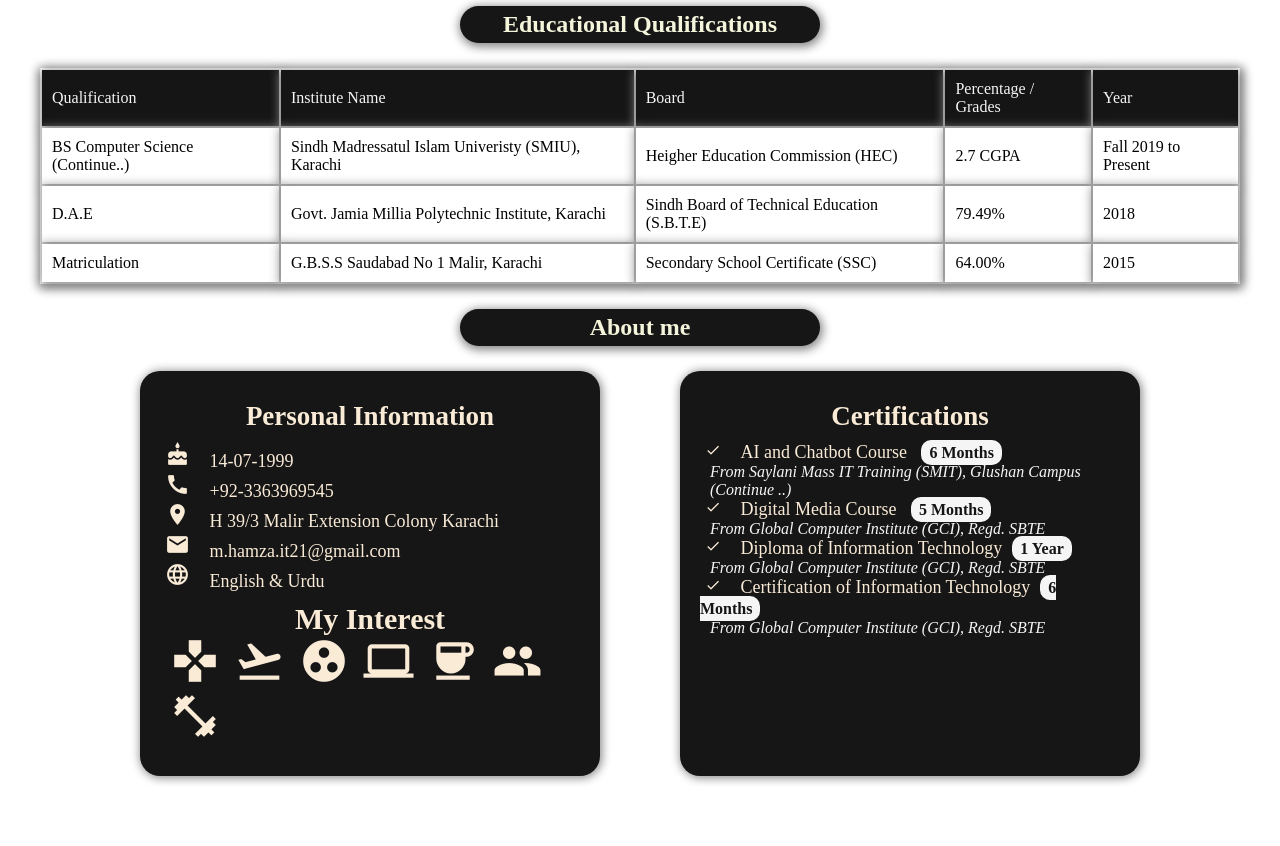
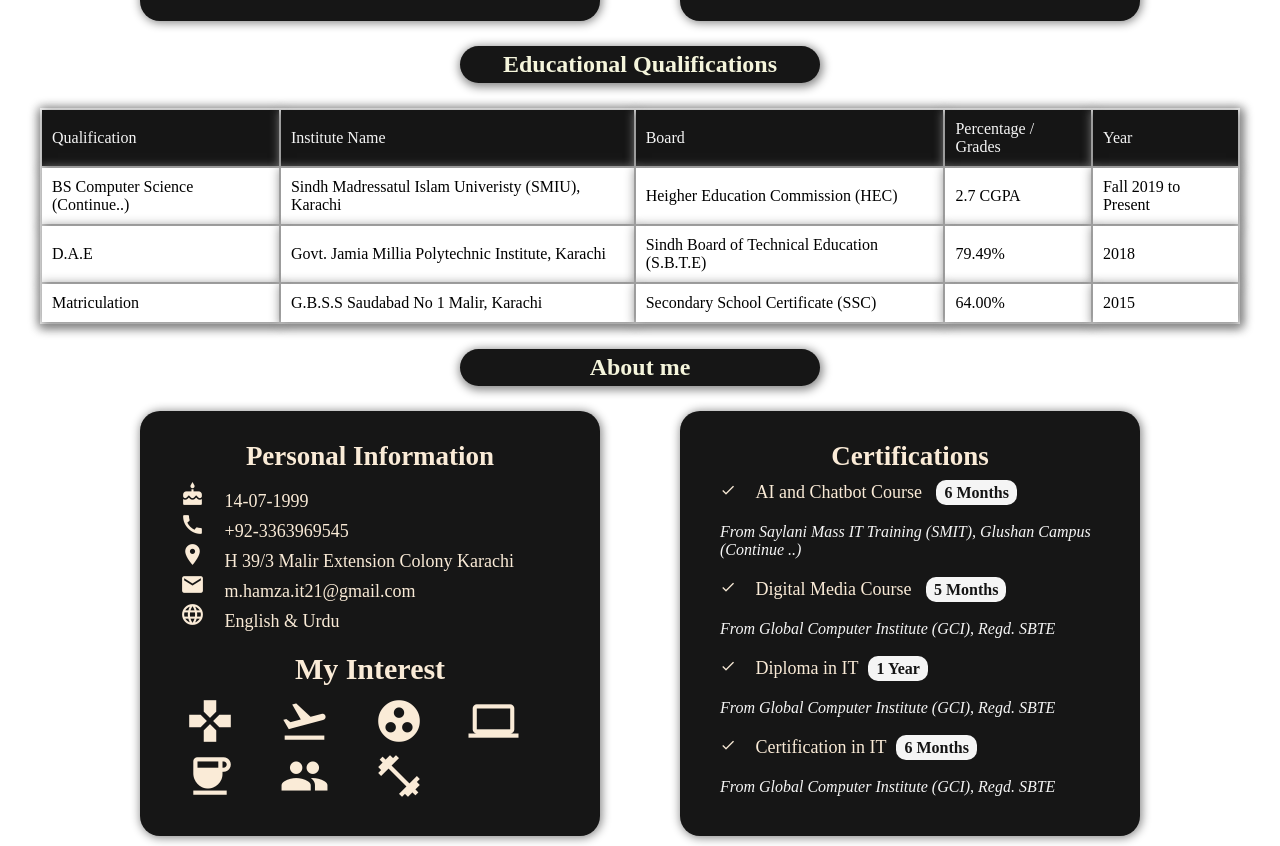
Before and after one commit to MHamza14/Hello-World-JS, a plain HTML site: page index.html in a window 1280 px wide. Shown: the part 1942-2788 px from the top of the page. Before the commit the page ends 2728 px from the top, so only its background shows below. Drawn offline with Linux system fonts and the light colour scheme.

Commit message:
certification part ok

```diff
--- a/index.html
+++ b/index.html
@@ -44,7 +44,7 @@
             <div class="row1">
             <div class="column1">
                 <div class="Title">
-                    <h4>Internee as a ASP.NET MVC Developer <a class="certification-duration"> Jun 2022 to Present</a>
+                    <h4>Junior C# MVC Developer <a class="certification-duration"> Jun 2022 to Present</a>
                     </h4>
                 </div>
                 <ul class="Points">
@@ -310,7 +310,6 @@
                 <div class="Title">
                     <h2>Certifications</h2>
                 </div>
-
                 <label Class="labels" for=""><i class="material-icons" style='font-size:16px'>check</i>
                     <span> AI and Chatbot Course <a class="certification-duration">6 Months</a></span></label>
                 <p class="certificate-p">
@@ -324,13 +323,13 @@
                 </p>
 
                 <label Class="labels" for=""><i class="material-icons" style='font-size:16px'>check</i>
-                    <span> Diploma of Information Technology<a class="certification-duration">1 Year </a></span>
+                    <span> Diploma in IT<a class="certification-duration">1 Year </a></span>
                 </label>
                 <p class="certificate-p">
                     From Global Computer Institute (GCI), Regd. SBTE <a></a>
                 </p>
                 <label Class="labels" for=""><i class="material-icons" style='font-size:16px'>check</i>
-                    <span> Certification of Information Technology<a class="certification-duration">6 Months </a></span>
+                    <span> Certification in IT<a class="certification-duration">6 Months </a></span>
                 </label>
                 <p class="certificate-p">
                     From Global Computer Institute (GCI), Regd. SBTE <a></a>
--- a/style.css
+++ b/style.css
@@ -180,7 +180,7 @@ img {
 .Title {
     background-color: rgb(22, 22, 22);
     color: antiquewhite;
-    padding: 10px 0px 10px 0px;
+    padding: 10px 10px 10px 10px;
     font-size: 18px;
     font-weight: lighter;
     text-align: center;
@@ -209,9 +209,8 @@ img {
 }
 
 .labels {
-    padding: 10px 0px 5px 0px;
+    padding: 20px 20px 20px 20px;
     text-align: center;
-    margin: 5px 5px 5px 5px;
     color: antiquewhite;
     font-size: 18px;
     font-weight: lighter;
@@ -258,12 +257,13 @@ td {
     color: whitesmoke;
     font-style: oblique;
     font-weight: 600px;
-    padding: 0px 10px 0px 10px;
+    padding: 10px 10px 10px 10px;
+    margin: 10px;
 
 }
 
 .certification-duration {
-    margin-left: 10px;
+    margin: 10px;
     text-align: center;
     font-size: medium;
     font-weight: bold;
@@ -282,7 +282,10 @@ span {
 }
 
 .Heading-MY-interest {
-    padding-top: 0px 0px 0px 0px;
-    margin-top: 0px;
+    padding: 10px 10px 10px 10px;
     text-align: center;
 }
+
+.Points {
+    margin: 5px 10px 5px 5px;
+}
```
